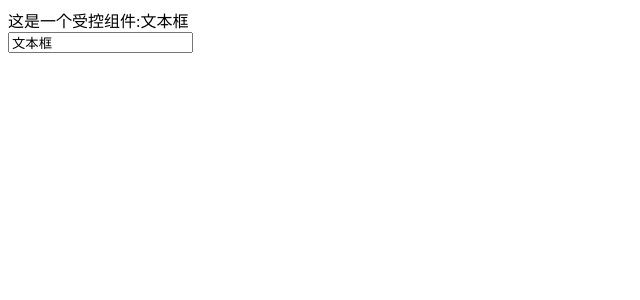
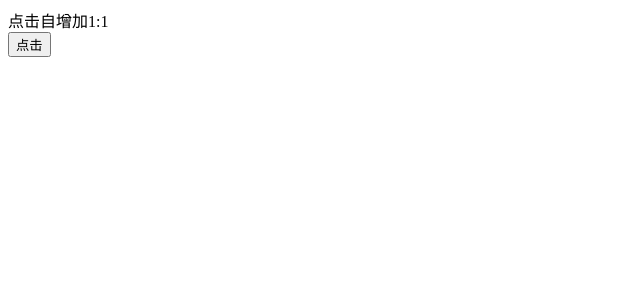
Before and after one commit to xu-jing119/react, a React (Create React App) app: page / in a window 1280 px wide. Shown: the top 300 px of the page, without its empty margins (0-640 px from the left). Built offline with nearby package versions, Linux system fonts and the light colour scheme.

Commit message:
react中的this指向

```diff
--- a/src/index.js
+++ b/src/index.js
@@ -112,21 +112,61 @@ import './index.css'
 //  ReactDOM.render(<Hello />,document.getElementById('root'))
 
 
-// 受控组件 实现属性绑定+事件绑定
+// // 受控组件 实现属性绑定+事件绑定
+// class Hello extends React.Component{
+//     state={
+//         txt:'文本框'
+//     }
+//     onIncream=(e)=>{
+//         this.setState({
+//             txt:e.target.value
+//         })
+//     }
+//     render(){
+//         return (<div>
+//             <div>这是一个受控组件:{this.state.txt}</div>
+//             <input type='value' value={this.state.txt} onChange={this.onIncream} />
+//         </div>)
+//     }
+// }
+// ReactDOM.render(<Hello />,document.getElementById('root'))
+
+
+// this指向
 class Hello extends React.Component{
     state={
-        txt:'文本框'
+        count:1
     }
-    onIncream=(e)=>{
+    // 方法1:用箭头函数改变this指向 推荐使用这种 箭头函数没有this指向 会去找父级
+    isClick=()=>{
         this.setState({
-            txt:e.target.value
+            count:this.state.count+1
         })
     }
+
+    // // 方法2 通过构造函数来继承父类放入一些属性和方法 改变this指向
+    // isClick(){
+    //     this.setState({
+    //         count:this.state.count+1
+    //     })
+    // }
+    // constructor(){
+    //     super()
+    //     this.isClick=this.isClick.bind(this)
+    // }
     render(){
-        return (<div>
-            <div>这是一个受控组件:{this.state.txt}</div>
-            <input type='value' value={this.state.txt} onChange={this.onIncream} />
-        </div>)
+        return(
+            <div>
+                <div>点击自增加1:{this.state.count}</div>
+                <button onClick={this.isClick}>点击</button>
+                {/* 方法3 直接在标签里面写箭头函数 缺点:导致jsx文件过长 结构不清晰 不推荐使用
+                <button onClick={()=>{
+                    this.setState({
+                        count:this.state.count+1
+                    })
+                }}>点击</button> */}
+            </div>
+        )
     }
 }
 ReactDOM.render(<Hello />,document.getElementById('root'))
```
